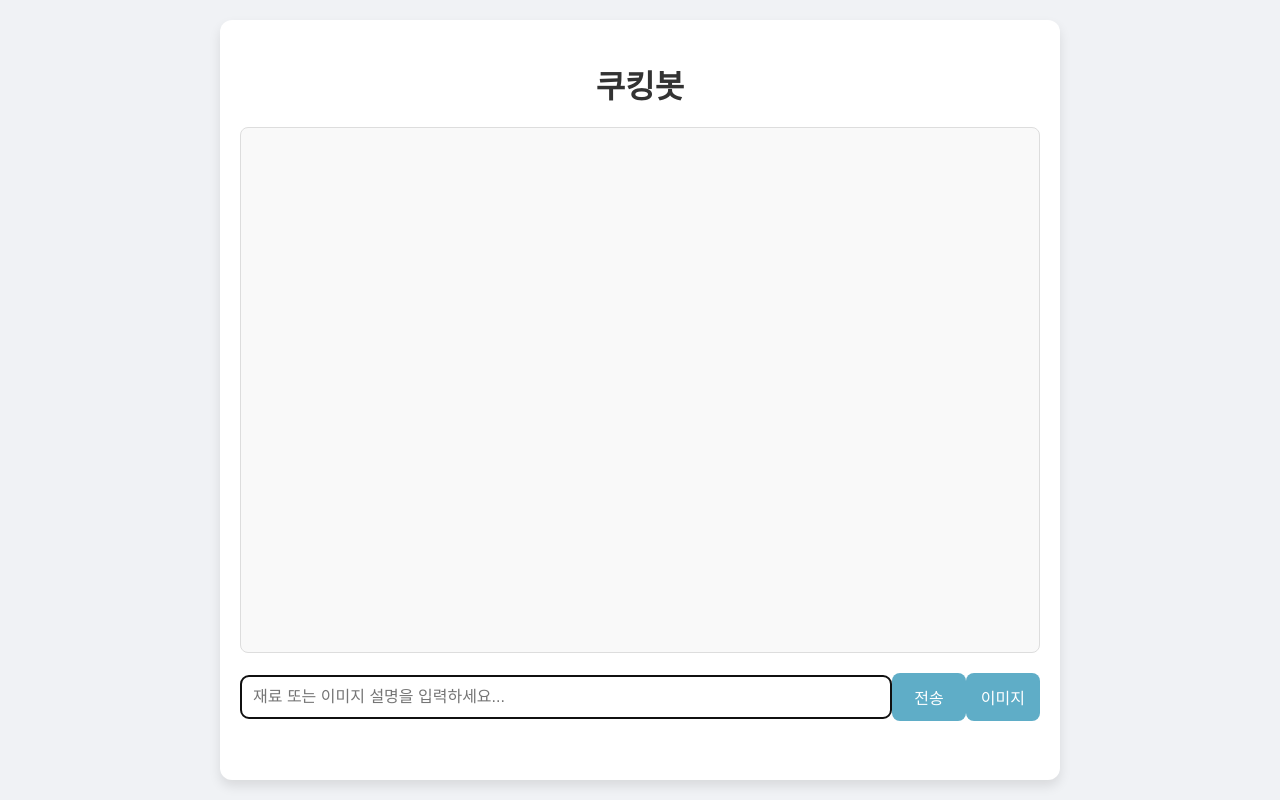
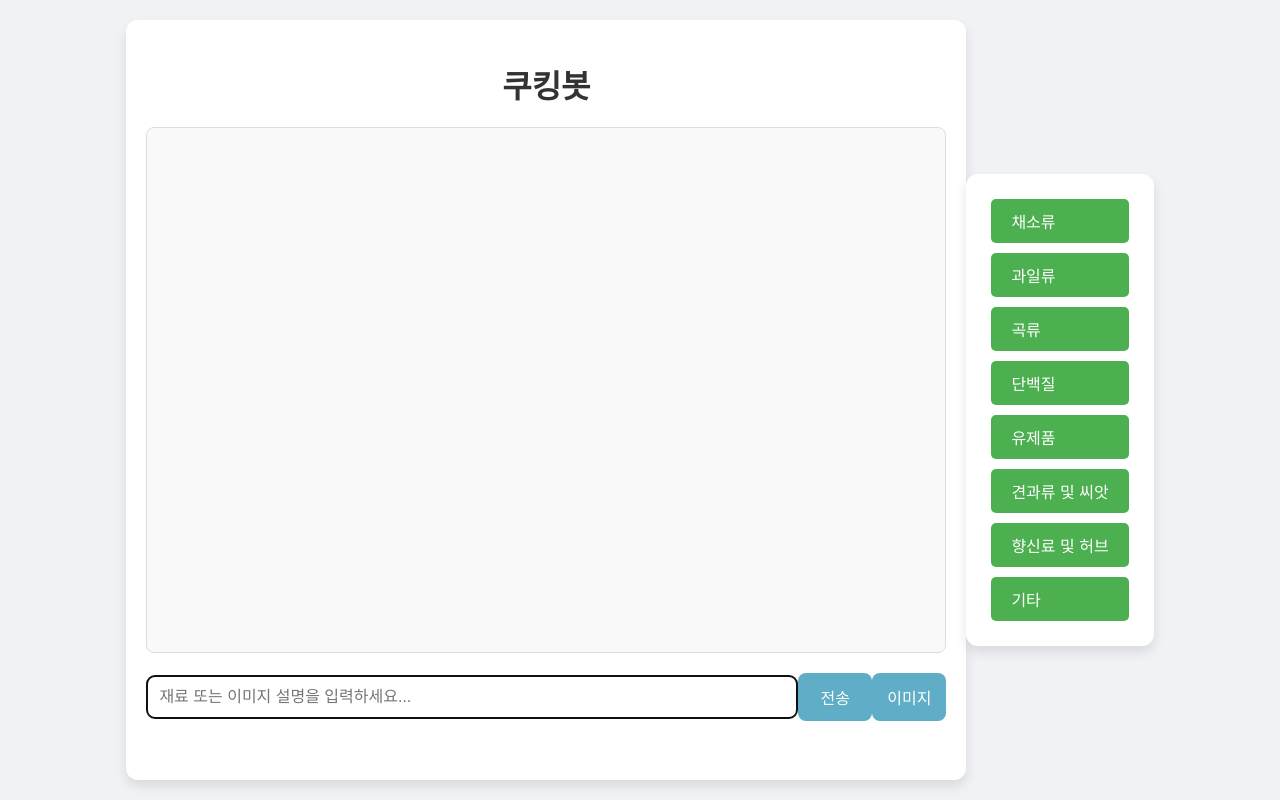
Before and after one commit to ghdtldus/recipeAI, a Flask app: page / in a window 1280 px wide. Run offline with Flask 3, Linux system fonts and the light colour scheme.

Commit message:
버튼 추가

```diff
--- a/static/css/style.css
+++ b/static/css/style.css
@@ -99,3 +99,67 @@ h1 {
     justify-content: space-between;
     align-items: center;
 }
+
+
+/* 음식 카테고리 버튼 영역 */
+#food-categories {
+    display: flex;
+    flex-direction: column;
+    margin-top: 20px;
+    background-color: #fff;
+    border-radius: 12px;
+    box-shadow: 0 6px 12px rgba(0, 0, 0, 0.1);
+    padding: 20px;
+    width: auto;
+    max-width: 800px;
+}
+
+.category-btn {
+    background-color: #4CAF50;
+    color: white;
+    border: none;
+    padding: 10px 20px;
+    margin: 5px;
+    cursor: pointer;
+    font-size: 16px;
+    border-radius: 5px;
+    width: auto; /* 버튼 너비를 내용에 맞게 자동으로 설정 */
+    max-width: 300px; /* 최대 너비를 설정하여 너무 길어지지 않도록 함 */
+    text-align: left;
+}
+.category-btn.active {
+    background-color: #45a049;  /* 클릭된 카테고리 버튼 색상 */
+    color: white;
+}
+
+.category-btn:hover {
+    background-color: #45a049;
+}
+
+/* 재료 버튼을 표시할 컨테이너 */
+#ingredient-options {
+    display: flex;
+    flex-wrap: wrap;
+    margin-top: 20px;
+    gap: 10px; /* 버튼 간격을 설정 */
+}
+
+.ingredient-btn {
+    background-color: #4CAF50;
+    color: white;
+    border: none;
+    padding: 10px 20px;
+    cursor: pointer;
+    font-size: 16px;
+    border-radius: 5px;
+    width: auto; /* 버튼의 너비를 내용에 맞게 자동으로 설정 */
+    min-width: 100px; /* 버튼의 최소 너비를 설정 */
+    text-align: center;
+    white-space: nowrap; /* 내용이 길어져도 한 줄로 표시되게 함 */
+    overflow: hidden; /* 글자 넘침 방지 */
+    text-overflow: ellipsis; /* 넘치는 글자에 '...' 표시 */
+}
+
+.ingredient-btn:hover {
+    background-color: #45a049;
+}
--- a/templates/index.html
+++ b/templates/index.html
@@ -18,7 +18,86 @@
     </div>
 </div>
 
+
+<div id="food-categories">
+    <!-- 카테고리 버튼 -->
+    <button class="category-btn" data-category="채소류">채소류</button>
+    <button class="category-btn" data-category="과일류">과일류</button>
+    <button class="category-btn" data-category="곡류">곡류</button>
+    <button class="category-btn" data-category="단백질">단백질</button>
+    <button class="category-btn" data-category="유제품">유제품</button>
+    <button class="category-btn" data-category="견과류 및 씨앗">견과류 및 씨앗</button>
+    <button class="category-btn" data-category="향신료 및 허브">향신료 및 허브</button>
+    <button class="category-btn" data-category="기타">기타</button>
+</div>
+
+<div id="ingredient-options"></div>  <!-- 카테고리별 재료 버튼들이 나타날 공간 -->
+
+
+
 <script>
+    // 카테고리 버튼 클릭 시 해당 카테고리의 재료 버튼들 나타내기
+    const categoryButtons = document.querySelectorAll('.category-btn');
+    const ingredientOptions = document.getElementById('ingredient-options');
+
+    categoryButtons.forEach(button => {
+    button.addEventListener('click', () => {
+        // 모든 카테고리 버튼에서 'active' 클래스를 제거
+        categoryButtons.forEach(btn => btn.classList.remove('active'));
+
+        // 클릭된 버튼에 'active' 클래스 추가
+        button.classList.add('active');
+
+        const category = button.getAttribute('data-category');
+        displayIngredients(category);
+    });
+});
+
+
+    // 각 카테고리에 맞는 재료 버튼을 표시하는 함수
+function displayIngredients(category) {
+    let ingredients = [];
+
+    if (category === "채소류") {
+        ingredients = ["양파", "당근", "브로콜리"];
+    } else if (category === "과일류") {
+        ingredients = ["사과", "바나나", "오렌지"];
+    } else if (category === "곡류") {
+        ingredients = ["쌀", "밀", "보리"];
+    } else if (category === "단백질") {
+        ingredients = ["소고기", "닭고기", "돼지고기", "생선", "두부"];
+    } else if (category === "유제품") {
+        ingredients = ["우유", "치즈", "요거트"];
+    } else if (category === "견과류 및 씨앗") {
+        ingredients = ["아몬드", "호두", "해바라기씨"];
+    } else if (category === "향신료 및 허브") {
+        ingredients = ["소금", "후추", "바질", "파슬리"];
+    } else if (category === "기타") {
+        ingredients = ["오일", "소스", "발효식품"];
+    }
+
+    // 재료 버튼들 생성
+    ingredientOptions.innerHTML = '';  // 이전에 나온 버튼들 지우기
+    ingredients.forEach(ingredient => {
+        const button = document.createElement('button');
+        button.classList.add('ingredient-btn');
+        button.textContent = ingredient;
+        button.addEventListener('click', () => {
+            // 재료가 입력란에 추가되도록
+            const userInput = document.getElementById('user-input');
+            userInput.value += (userInput.value ? ", " : "") + ingredient;  // 기존에 있으면 ,로 구분
+        });
+        ingredientOptions.appendChild(button);
+    });
+
+    // 재료 버튼들이 나타나도록 display: block 설정
+    ingredientOptions.style.display = 'block';
+}
+
+
+
+
+
     // JavaScript 부분은 그대로 유지
     function addMessage(content, sender) {
         const messagesDiv = document.getElementById("messages");
```
